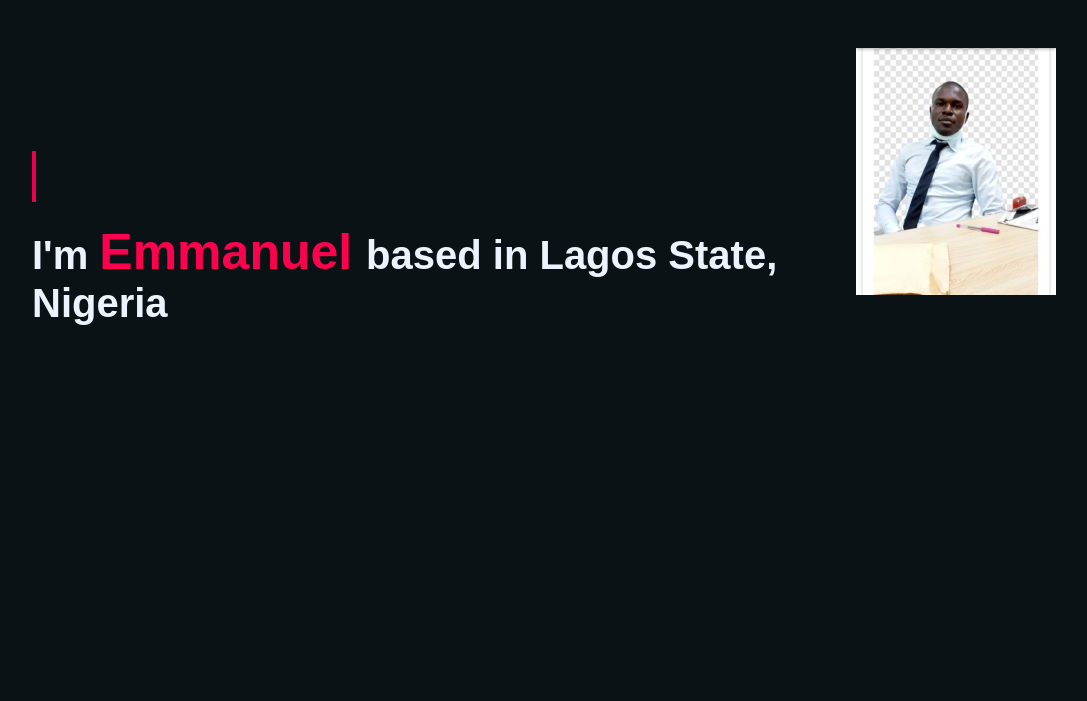
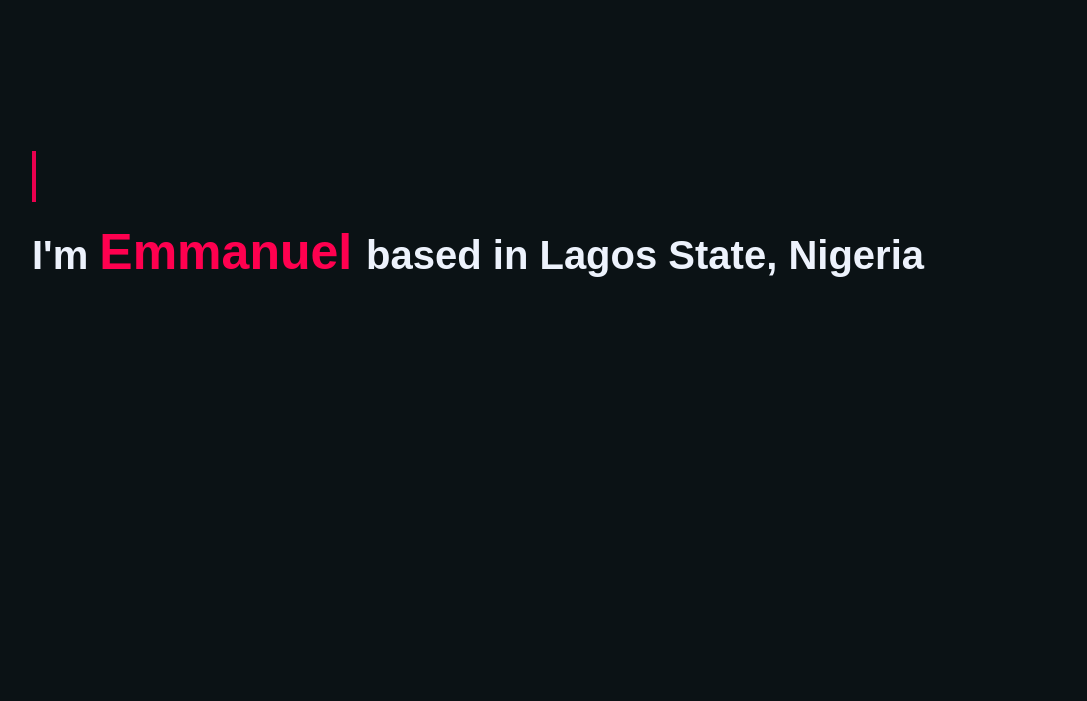
Before and after one commit to ejoga123/my-portfolio, a plain HTML site: page index.html in a window 1280 px wide. Shown: the part 99-800 px from the top of the page, without its empty margins (96-1183 px from the left). Drawn offline with Linux system fonts and the light colour scheme.

Commit message:
removed about picture

```diff
--- a/index.html
+++ b/index.html
@@ -33,8 +33,8 @@
                     <p><span id="typing"></span></p>
                     <h1> I'm <span>Emmanuel </span> based in Lagos State, Nigeria</h1>
                 </div>
-                <div class="my-photo">
-                    <img src="Images/about_img2.jpg" alt="MyPhoto">
+                <!-- <div class="my-photo">
+                    <img src="Images/about_img2.jpg" alt="MyPhoto"> -->
                 </div>
             </div>
         </div>
```
